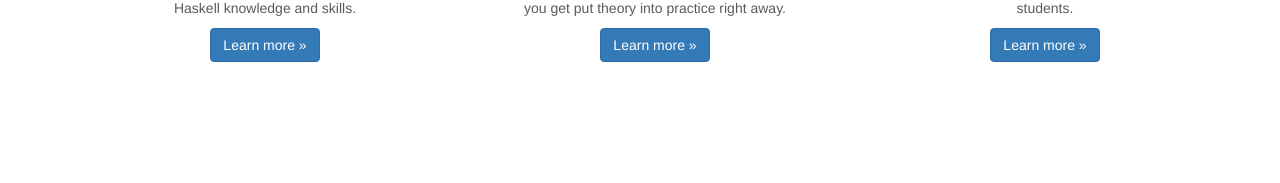
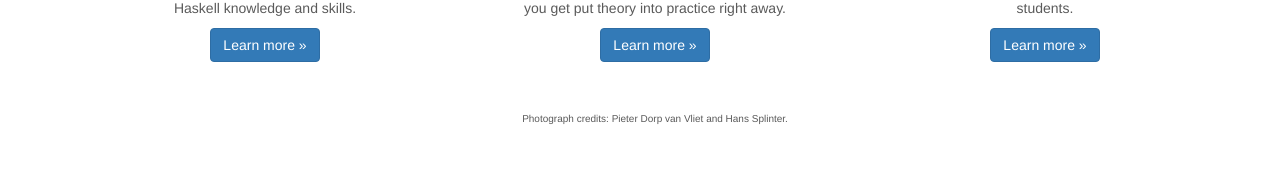
Before and after one commit to uu-afp/uu-afp.github.io, a Jekyll site: the page built from index.html, in a window 1280 px wide. Shown: the part 1071-1254 px from the top of the page. Built offline with Jekyll 4.4.1, drawn with Linux system fonts in a browser that asks for light colours; nearby versions of some CDN libraries; before the commit the page ends 1213 px from its top, so only the background shows below that.

Commit message:
Picture credits in footer.

```diff
--- a/index.html
+++ b/index.html
@@ -72,22 +72,10 @@ layout: default
       </div><!-- /.row -->
 
       <!-- FOOTER -->
-      <!-- <footer> -->
-      <!--   <div style="text-align:center"> -->
-
-      <!--     <p>We gratefully acknowledge our sponsors.</p> -->
-
-      <!--     <img width="100" src="img/standard-chartered.png"/> -->
-
-      <!--     &nbsp; &nbsp; &nbsp; -->
-
-      <!--     <img width="100" src="img/jane-street.png"/> -->
-
-      <!--     &nbsp; &nbsp; &nbsp; -->
-
-      <!--     <img width="100" src="img/logo-tweag.svg"/>           -->
-      <!--    </div> -->
-
-      <!-- </footer> -->
+      <footer>
+        <div style="text-align:center">
+          <p>Photograph credits: Pieter Dorp van Vliet and Hans Splinter.</p>
+         </div>
+      </footer>
 
     </div><!-- /.container -->
```
Also changed, not shown: about.md (+0 -4 lines).
